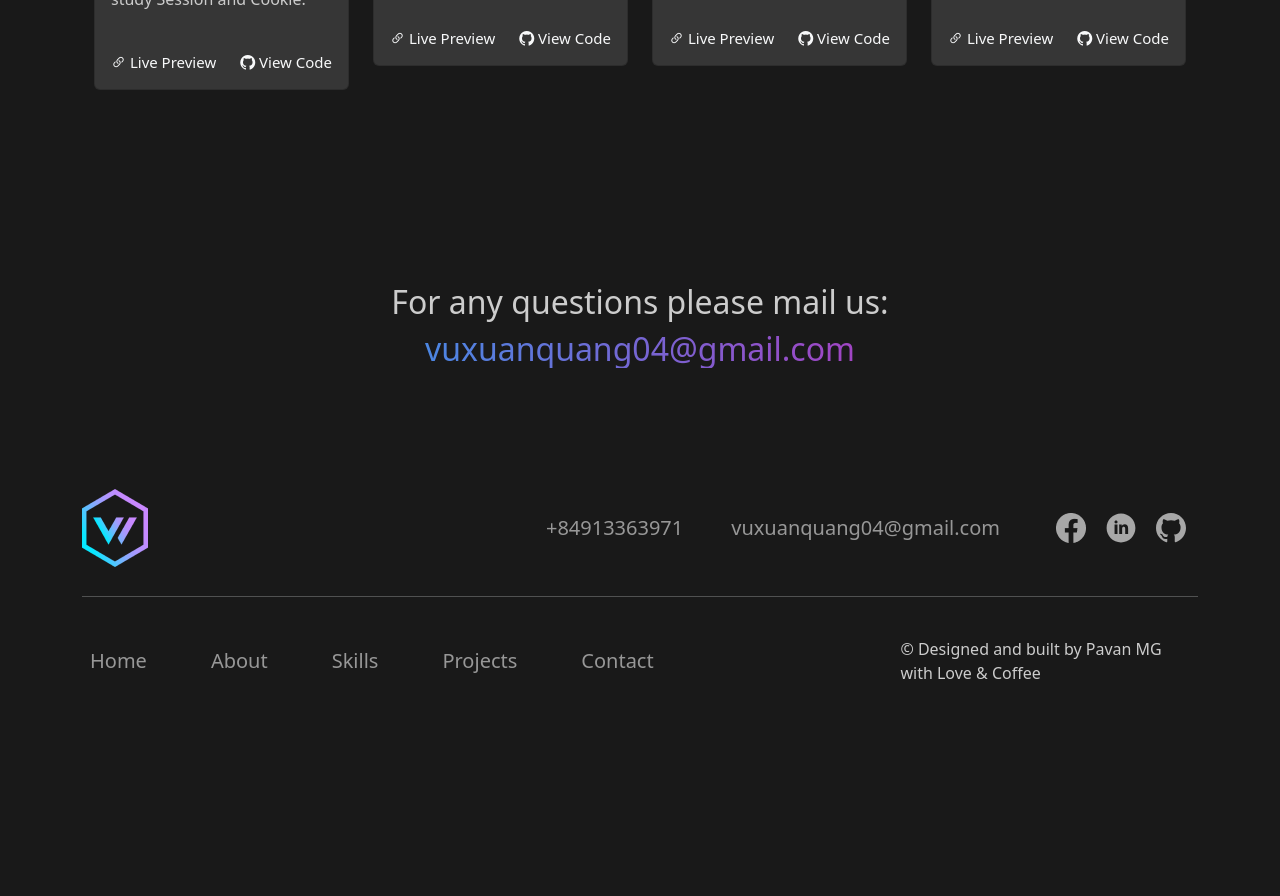
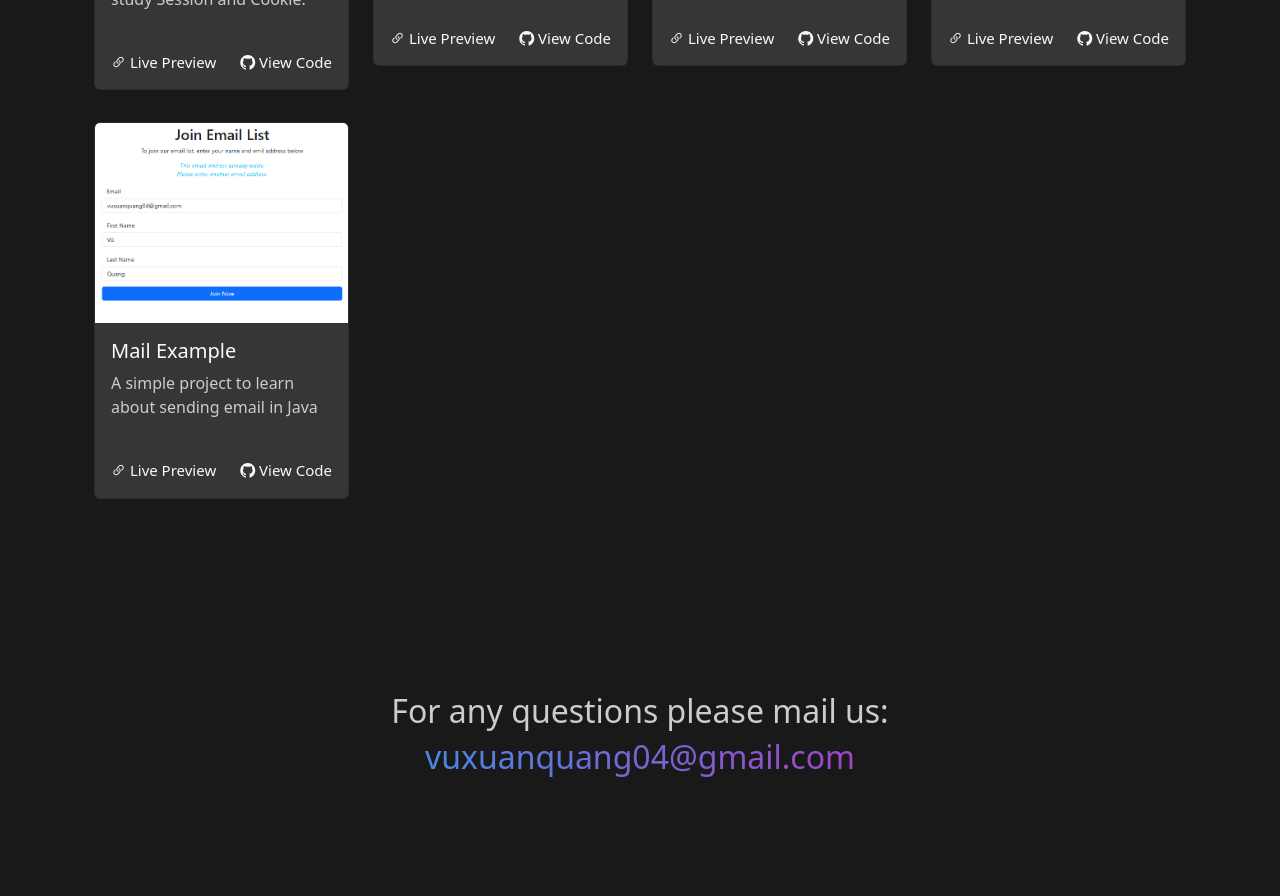
Before and after one commit to xuanquangIT/Portfolio, a React (Create React App) app: page / in a window 1280 px wide. Shown: the part 3040-3936 px from the top of the page. Before the commit the page ends 3749 px from the top, so only its background shows below. Built offline with nearby package versions, Linux system fonts and the light colour scheme.

Commit message:
add project

```diff
--- a/src/Sections/ProjectsSection.js
+++ b/src/Sections/ProjectsSection.js
@@ -103,6 +103,14 @@ const ProjectsSection = () => {
             title: "JSP Example",
             description: "A simple project to learn about JSP",
             codeLink: "https://github.com/xuanquangIT/JSP-Example.git"
+        },
+        {
+            href: "https://quangvu.azurewebsites.net/MailSender/",
+            imgSrc: require("../assets/images/projects/ConnectionPool.png"),
+            imgAlt: "Mail Example",
+            title: "Mail Example",
+            description: "A simple project to learn about sending email in Java",
+            codeLink: "/"
         }
     ];
 
```
